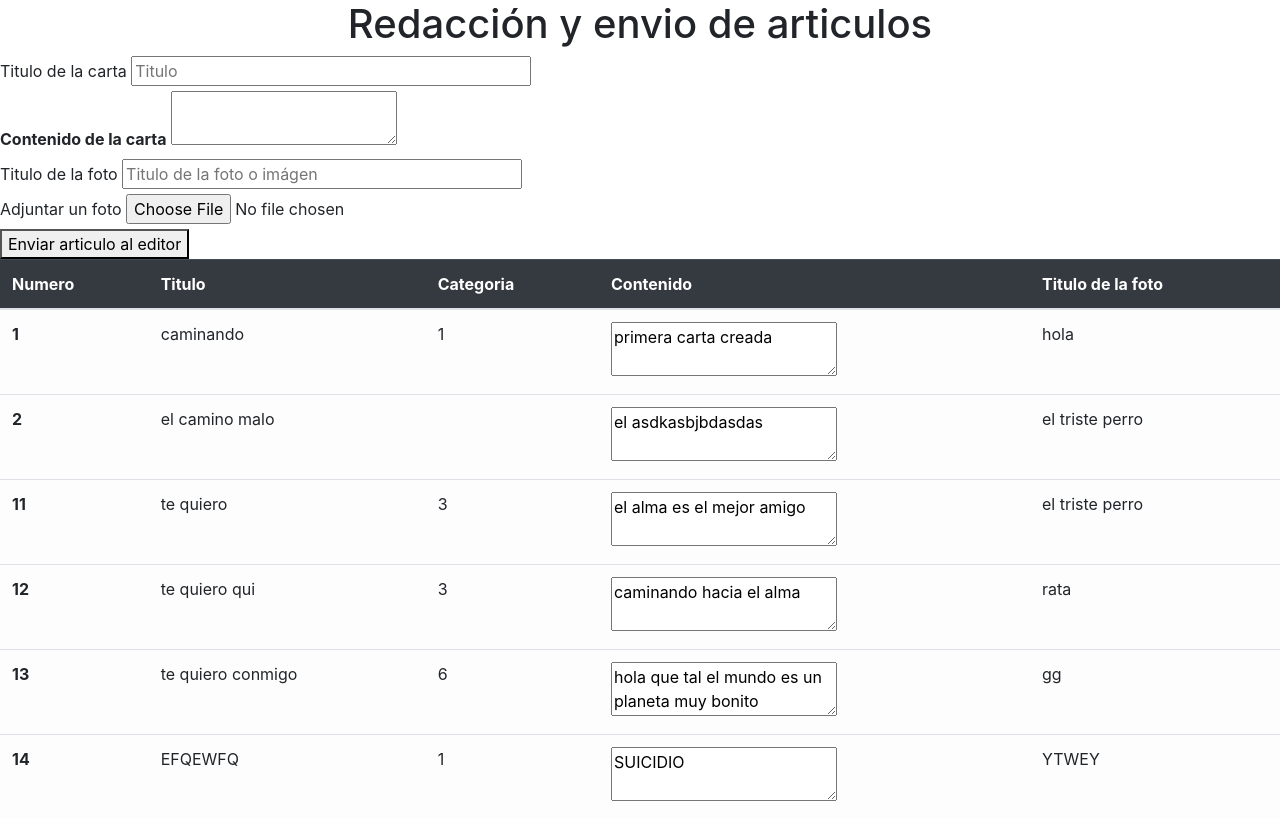
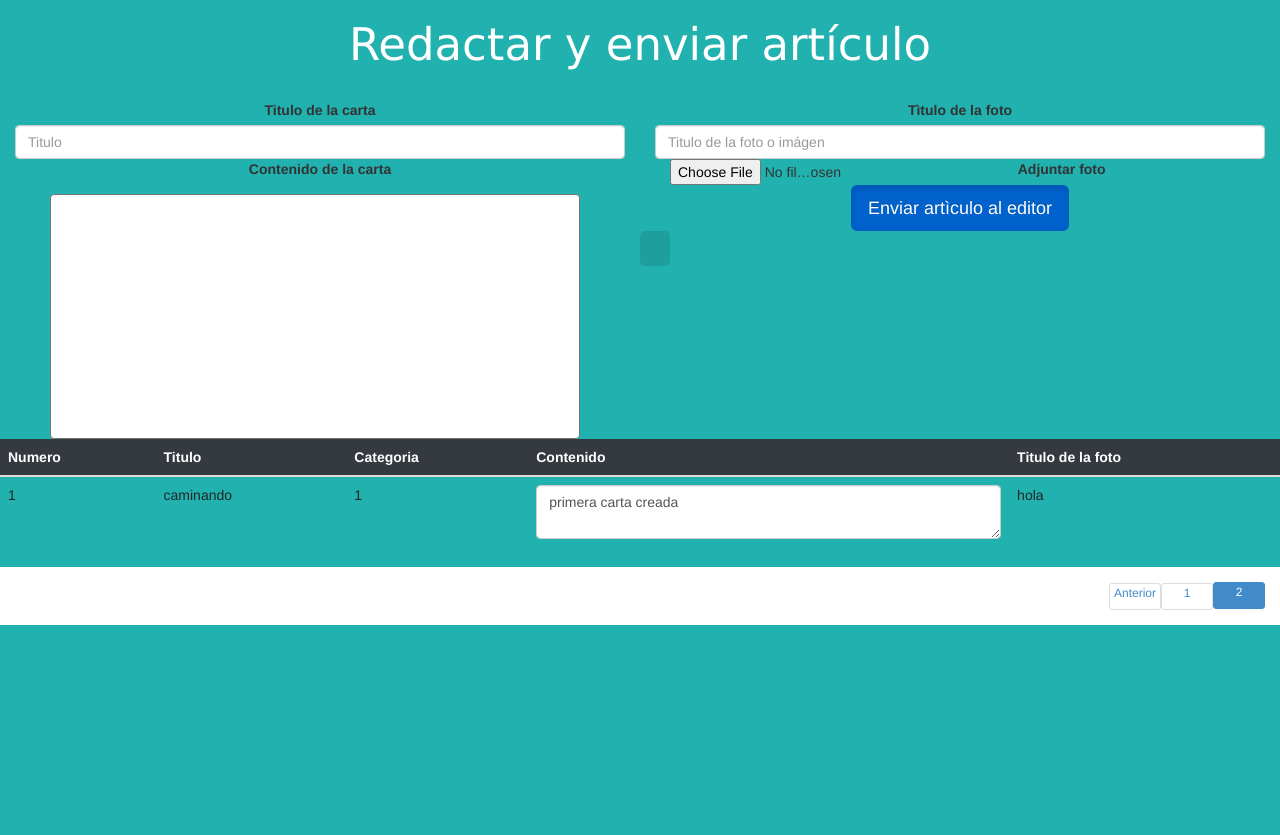
Before and after one commit to ivanovichTBD/TISEADA, a PHP site: page /TISEADA/sistema/redactar_carta.php?pagina=2 in a window 1280 px wide. After the commit the page ends 625 px from the top, so only its background shows below. Run offline with PHP 8.4, Linux system fonts and the light colour scheme; data comes from the database, SQL or seed files in the repository.

Commit message:
redactar y enviar articulo a editor

```diff
--- a/sistema/crear_carta.php
+++ b/sistema/crear_carta.php
@@ -124,6 +124,7 @@
                 </div>
 
                 <div class="button">
+                    <button type="submit">Envia tu carta</button>
                     </div>
                 </form>
 
--- a/sistema/redactar_carta.php
+++ b/sistema/redactar_carta.php
@@ -1,4 +1,5 @@
-<?php
+
+	<?php
 /*if($_SESSION['tipo_usuario'] != 2)
 	{
 		header("location: ./");
@@ -47,100 +48,226 @@ if(!empty($_POST))
 
 }
 
+ ?>
 
-
-?>
 
 <!DOCTYPE html>
 <html lang="es">
 <head>
-    <meta charset="UTF-8">
-    <meta name="viewport" content="width=device-width, initial-scale=1.0">
-    <meta http-equiv="X-UA-Compatible" content="ie=edge">
-    <title>Document</title>
-    <link rel="stylesheet" href="https://stackpath.bootstrapcdn.com/bootstrap/4.3.1/css/bootstrap.min.css" integrity="sha384-ggOyR0iXCbMQv3Xipma34MD+dH/1fQ784/j6cY/iJTQUOhcWr7x9JvoRxT2MZw1T" crossorigin="anonymous">
+	<meta http-equiv="Content-Type" content="text/html; charset=utf-8"/>
+	<link rel="stylesheet" href="https://stackpath.bootstrapcdn.com/bootstrap/4.3.1/css/bootstrap.min.css" integrity="sha384-ggOyR0iXCbMQv3Xipma34MD+dH/1fQ784/j6cY/iJTQUOhcWr7x9JvoRxT2MZw1T" crossorigin="anonymous">
 
+	<title>Redactar Carta</title>
 </head>
 <body>
 <script src="https://code.jquery.com/jquery-3.3.1.slim.min.js" integrity="sha384-q8i/X+965DzO0rT7abK41JStQIAqVgRVzpbzo5smXKp4YfRvH+8abtTE1Pi6jizo" crossorigin="anonymous"></script>
 <script src="https://cdnjs.cloudflare.com/ajax/libs/popper.js/1.14.7/umd/popper.min.js" integrity="sha384-UO2eT0CpHqdSJQ6hJty5KVphtPhzWj9WO1clHTMGa3JDZwrnQq4sF86dIHNDz0W1" crossorigin="anonymous"></script>
 <script src="https://stackpath.bootstrapcdn.com/bootstrap/4.3.1/js/bootstrap.min.js" integrity="sha384-JjSmVgyd0p3pXB1rRibZUAYoIIy6OrQ6VrjIEaFf/nJGzIxFDsf4x0xIM+B07jRM" crossorigin="anonymous"></script>
 
+<link rel="stylesheet" href="https://maxcdn.bootstrapcdn.com/bootstrap/3.3.7/css/bootstrap.min.css" integrity="sha384-BVYiiSIFeK1dGmJRAkycuHAHRg32OmUcww7on3RYdg4Va+PmSTsz/K68vbdEjh4u" crossorigin="anonymous">
+<link rel="stylesheet" href="https://maxcdn.bootstrapcdn.com/bootstrap/3.3.7/css/bootstrap-theme.min.css" integrity="sha384-rHyoN1iRsVXV4nD0JutlnGaslCJuC7uwjduW9SVrLvRYooPp2bWYgmgJQIXwl/Sp" crossorigin="anonymous">
+<script src="https://maxcdn.bootstrapcdn.com/bootstrap/3.3.7/js/bootstrap.min.js" integrity="sha384-Tc5IQib027qvyjSMfHjOMaLkfuWVxZxUPnCJA7l2mCWNIpG9mGCD8wGNIcPD7Txa" crossorigin="anonymous"></script>
 
 
-<h1><center>Redacción y envio de articulos</center></h1>
-<div class="alerta"><?php echo isset($alert) ? $alert : ''; ?></div>
+	<section id="container">
 
-<form action="" method="POST" enctype="multipart/form-data">
+		<center><h1>Redactar y enviar artículo</h1></center><br>
+		<!--formulario para redactar y enviar-->
 
-                <div id="reply">
+
+			<center><form action="" method="POST" enctype="multipart/form-data">
+
+                <div class="col-md-6" id="reply">
                     <label for="titulo">Titulo de la carta</label>
-                    <input required type="text" id="titulo" name="titulo" placeholder="Titulo">
+                    <input class="form-control" required type="text" id="titulo" name="titulo" placeholder="Titulo">
                 <div id="message">
-                    <label for="contenido"><strong>Contenido de la carta</strong></label>
-                    <textarea height="500px" widht="600" required id="contenido" name="contenido"></textarea>
+                    <label for="contenido">Contenido de la carta</label>
+                    <textarea  class="texto_area" required id="contenido" name="contenido"></textarea>
                 </div>
                 </div>
-                <div id="reply2">
-                    <label for="nombre_imagen">Titulo de la foto</label>
-                    <input required type="text" id="nombre_imagen" name="nombre_imagen" placeholder="Titulo de la foto o imágen">
+                <div class="col-md-6" id="reply2">
+                    <label for="nombre_imagen">Tìtulo de la foto</label>
+                    <input class="form-control" required type="text" id="nombre_imagen" name="nombre_imagen" placeholder="Titulo de la foto o imágen">
                 </div>
-                <div id="reply3">
-                    <label for="imagen">Adjuntar un foto</label>
-                    <input required type="file" id="imagen" name="imagen">
+				<br>
+                <div class="col-md-6" id="reply3">
+                    <label for="imagen">Adjuntar foto</label>
+                    <input class="col-md-4" required type="file" id="imagen" name="imagen" value="Selecciona la foto del niño">
                 </div>
+					<br>
+					<br>
+				<button class="btn btn-primary btn-lg active" type="submit">Enviar artìculo al editor</button>
 
-                <button type="submit">Enviar articulo al editor</button>
-
-</form>
-
-<table  class="table table-hover ">
-		<thead class="table-dark">
-			<tr class="bg-dark">
-			<th scope="col">Numero</th>
-			<th scope="col">Titulo</th>
-			<th scope="col">Categoria</th>
-			<th scope="col">Contenido</th>
-			<th scope="col">Titulo de la foto</th>
-			</tr>
-		</thead>
-		<tbody>
-			<tr class="table-light">
-			<?php while ($result = mysqli_fetch_array($queryCarta)) {?>
-
-                <td class="table-light"><strong><?php echo $result["ID_CARTA"]; ?></strong></td>
-                <td class="table-light"><?php echo $result["TITULO"]; ?></td>
-                <td class="table-light"><?php echo $result["ID_CATEGORIA"]; ?></td>
-                <td class="table-light">
-                    <textarea><?php echo $result["CONTENIDO"]; ?></textarea>
-
-                </td>
-                <td class="table-light"><?php echo $result["NOMBRE_IMAGEN"] ?></td>
-                </tr>
-			<?php  } ?>
-
-            <!--paginador-->
+			</form>	</center>
+			<div  class="alerta col-md-6"><?php echo isset($alert) ? $alert : ''; ?></div>
 
 
 
+		<!--fin formulario para redactar y enviar-->
+		<table class="table table-hover ">
+			<thead class="table-dark">
+			  <tr class="bg-dark">
+				<th>Numero</th>
+				<th>Titulo</th>
+				<th>Categoria</th>
+				<th>Contenido</th>
+				<th>Titulo de la foto</th>
+			  </tr>
+			</thead>
+		<?php
+			//Paginador
+			$sql_codificacion=mysqli_query($conection, "SET nombre utf8");
+			//$sql_codificacion=mysqli_query($conection, "SET tipo_usuario utf8");
+			$sql_registe = mysqli_query($conection,"SELECT COUNT(*) as total_registro FROM carta");
+			$result_register = mysqli_fetch_array($sql_registe);
+			$total_registro = $result_register['total_registro'];
+
+			$por_pagina = 5;
+
+			if(empty($_GET['pagina']))
+			{
+				$pagina = 1;
+			}else{
+				$pagina = $_GET['pagina'];
+			}
+
+			$desde = ($pagina-1) * $por_pagina;
+			$total_paginas = ceil($total_registro / $por_pagina);
+
+			$query = mysqli_query($conection,"SELECT ID_CARTA, TITULO, ID_CATEGORIA,CONTENIDO, NOMBRE_IMAGEN FROM carta  WHERE    ID_CARTA>0 ORDER BY ID_CARTA DESC LIMIT $desde,$por_pagina
+				");
+
+			mysqli_close($conection);
+
+			$result = mysqli_num_rows($query);
+			if($result > 0){
+
+				while ($data = mysqli_fetch_array($query)) {
+
+			?>
+				<tr>
+					<td><?php echo $data["ID_CARTA"]; ?></td>
+					<td><?php echo $data["TITULO"]; ?></td>
+					</div>
+					<td><?php echo $data["ID_CATEGORIA"]; ?></td>
+					<div class="col-lg-6">
+					  <div class="form-group">
+						<td>
+						<textarea class="form-control"><?php echo $data["CONTENIDO"]; ?></textarea>
+						</td>
+						<td><?php echo $data['NOMBRE_IMAGEN'] ?></td>
+					  </div>
+					</div>
+				</tr>
+
+		<?php
+				}
+
+			}
+		 ?>
 
 
-		</tbody>
-</table>
+		</table>
+		<div class="paginador">
+			<ul>
+			<?php
+				if($pagina != 1)
+				{
+			 ?>
+
+				<li><a href="?pagina=<?php echo $pagina-1; ?>">Anterior</a></li>
+			<?php
+				}
+				for ($i=1; $i <= $total_paginas; $i++) {
+					# code...
+					if($i == $pagina)
+					{
+						echo '<li class="pageSelected">'.$i.'</li>';
+					}else{
+						echo '<li><a href="?pagina='.$i.'">'.$i.'</a></li>';
+					}
+				}
+
+				if($pagina != $total_paginas)
+				{
+			 ?>
+				<li><a href="?pagina=<?php echo $pagina + 1; ?>">Siguiente</a></li>
+
+			<?php } ?>
+			</ul>
+		</div>
+		<br>
+		<br>
+		<br>
 
 
-
-
-
-
+	</section>
 
 </body>
 </html>
 
+<style>
+	h1{
+		font-family:Verdana;
+		color:white;
+		font-size:45px;
 
+	}
+body{
+	background:rgb(33, 177, 175);
+	font-family:Helvetica;
+}
+.texto_area{
+  display : block;
+  padding : 10px;
+  margin  : 10px 0 0 -10px;
+  width   : 530px;
+  height  : 245px;
+  border-radius:4px;
+  resize  : none;
+  overflow: auto;
+}
+/* paginador */
+.paginador ul{
+	padding: 15px;
+	list-style: none;
+	background: #FFF;
+	margin-top: 15px;
+	display: -webkit-flex;
+	display: -moz-flex;
+	display: -ms-flex;
+	display: -o-flex;
+	display: flex;
+	justify-content: flex-end;
+}
+.paginador a, .pageSelected{
+	color: #428bca;
+	border: 1px solid #ddd;
+	border-radius:3px;
+	padding: 1px;
+	display: inline-block;
+	font-size: 12px;
+	text-align: center;
+	width: 52px;
+	height:27px;
+}
 
-<style>
-input {
-  width: 400px;
+.paginador a:hover{
+	background: #ddd;
+}
+.pageSelected{
+	color: #FFF;
+	background: #428bca;
+	border: 1px solid #428bca;
+}
+.alerta{
+	text-align:center;
+	font-size:20px;
+	background-color:red;
+
+	background   : rgba(0,0,0,.1);
+  border-radius: 5px;
+  width  : auto;
+  height:35px;
 }
 </style>
```
Also changed, not shown: sistema/repo_imagenes/MostrarProductos.jpg (added), sistema/repo_imagenes_del_editor/1.jpg (added).
